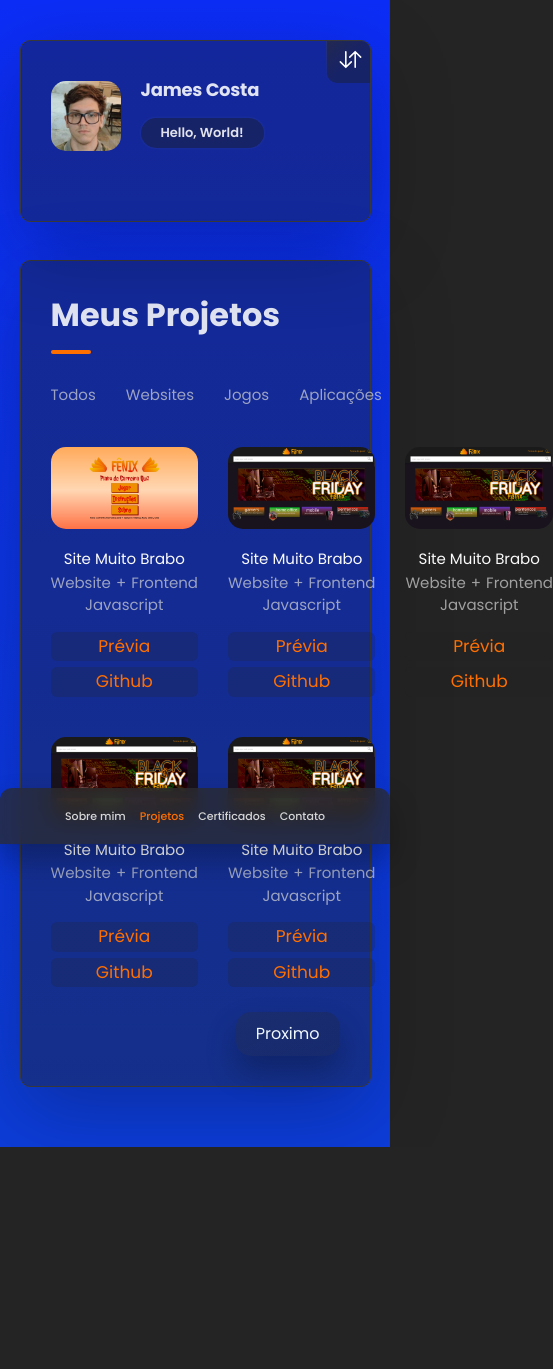
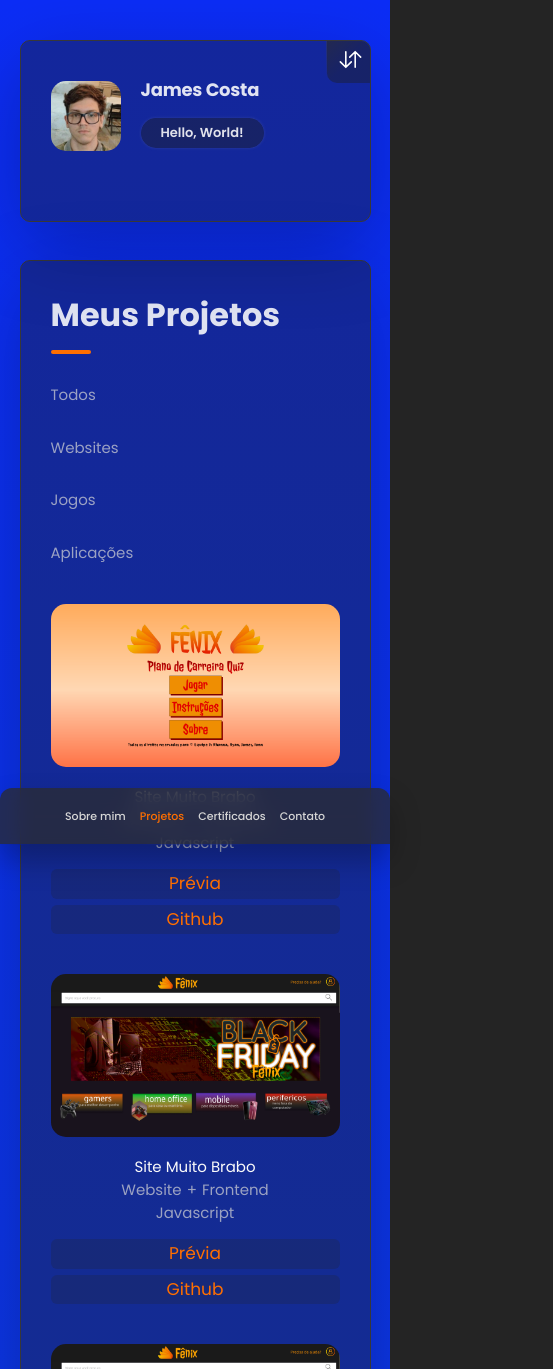
Before and after one commit to DropperDEV/portfolium, a React (Vite) app: page /projects in a window 390 px wide. Shown: the top 1369 px of the page, 553 px wide, since content can reach past the window. Before the commit the page ends 1147 px from the top, so only its background shows below. Built offline with nearby package versions, Linux system fonts and the light colour scheme.

Commit message:
feat: add responsiviness in Project. Next update made array of projects .map array method

```diff
--- a/src/pages/Projects.tsx
+++ b/src/pages/Projects.tsx
@@ -1,10 +1,11 @@
 import styled from "styled-components";
 import TitleMain from "../ui/TitleMain";
-import { colors, typography } from "../utils/StyleVars";
+import { colors, device, typography } from "../utils/StyleVars";
 import ButtonNextRoute from "../ui/ButtonNextRoute";
 import ButtonContainer from "../ui/ButtonContainer";
 
 const StyledSectionProject = styled.section`
+margin-bottom: 25px;
   nav {
     margin-top: 30px;
     margin-bottom: 40px;
@@ -21,7 +22,11 @@ const StyledSectionProject = styled.section`
     color: ${colors.lightGray};
     cursor: pointer;
   }
-  margin-bottom: 25px;
+  @media ${device.xs}{
+    nav ul{
+      flex-direction: column;
+    }
+  }
 `;
 
 const StyledProjectList = styled.ul`
@@ -29,6 +34,13 @@ const StyledProjectList = styled.ul`
   grid-template-columns: repeat(3, 1fr);
   grid-column-gap: 30px;
   grid-row-gap: 40px;
+
+  @media ${device.sm}{
+    grid-template-columns: repeat(2, 1fr);
+  }
+  @media ${device.xs}{
+    grid-template-columns: repeat(1, 1fr);
+  }
 `;
 
 const StyledProjectItem = styled.li`
```
